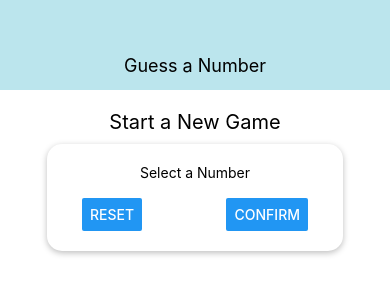
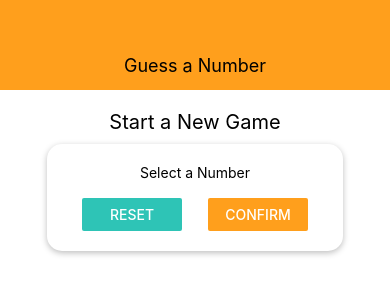
Before and after one commit to ah-james/guess-a-number, a React Native app: screen / in a window 390 px wide. Shown: the top 300 px of the page. Built offline with nearby package versions, Linux system fonts and the light colour scheme.

Commit message:
Adding Colors Constants

```diff
--- a/components/Header.js
+++ b/components/Header.js
@@ -1,5 +1,6 @@
 import React from 'react'
 import { StyleSheet, View, Text } from 'react-native'
+import Colors from '../constants/colors'
 
 const Header = props => {
 
@@ -15,7 +16,7 @@
         width: '100%',
         height: 90,
         paddingTop: 40,
-        backgroundColor: '#BBE5ED',
+        backgroundColor: Colors.primary,
         alignItems: 'center',
         justifyContent: 'center',
     },
--- /dev/null
+++ b/constants/colors.js
@@ -0,0 +1,4 @@
+export default {
+    primary: '#FF9F1C',
+    secondary: '#2EC4B6',
+}
--- a/containers/StartGameScreen.js
+++ b/containers/StartGameScreen.js
@@ -1,6 +1,7 @@
 import React from 'react'
 import { StyleSheet, View, Text, Button, TextInput } from 'react-native'
 import Card from '../components/Card'
+import Colors from '../constants/colors'
 
 const StartGameScreen = props => {
     return(
@@ -10,8 +11,8 @@
                 <Text>Select a Number</Text>
                 <TextInput />
                 <View style={styles.buttonContainer}>
-                    <Button title="Reset" onPress={() => {}} />
-                    <Button title="Confirm" onPress={() => {}} />
+                    <View style={styles.button}><Button title="Reset" onPress={() => {}} color={Colors.secondary} /></View>
+                    <View style={styles.button}><Button title="Confirm" onPress={() => {}} color={Colors.primary} /></View>
                 </View>
             </Card>
         </View>
@@ -39,6 +40,9 @@
         width: '100%',
         justifyContent: 'space-between',
         paddingHorizontal: 15,
+    },
+    button: {
+        width: 100
     }
 })
 
```
